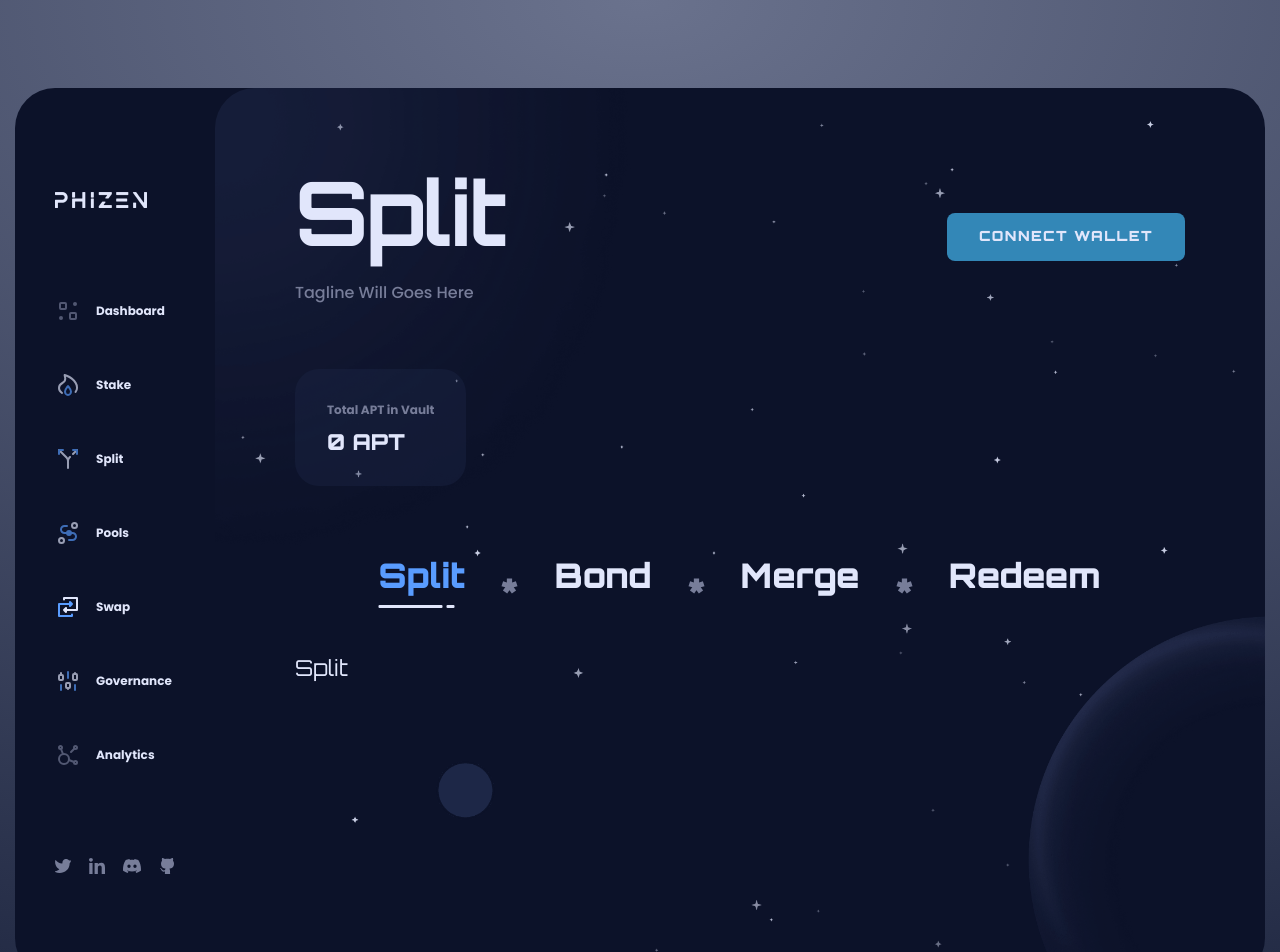
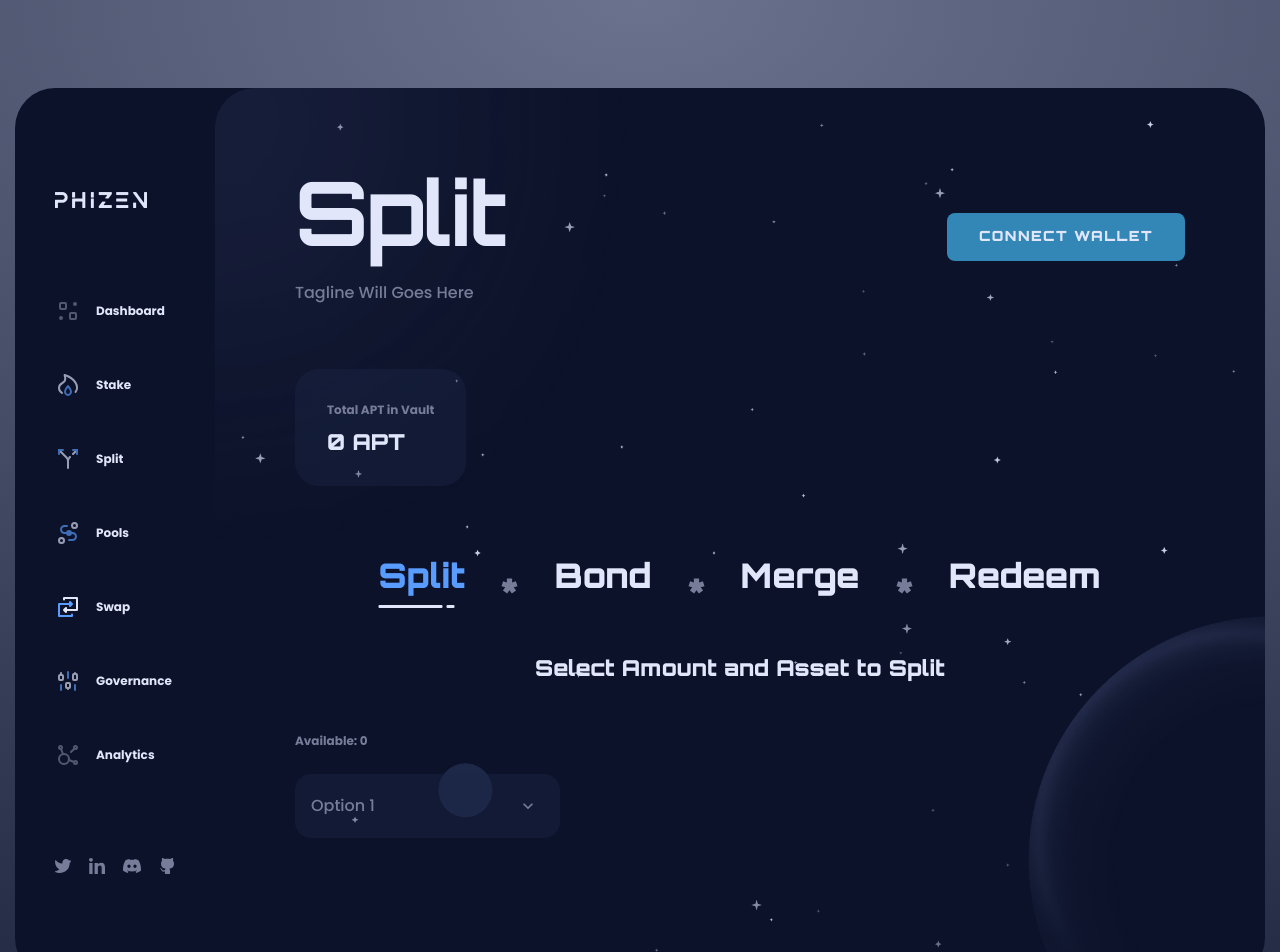
Before and after one commit to blaize-tech/aptos_sui_hack_2023_fe, a Next.js app: page /split in a window 1280 px wide. Shown: the top 952 px of the page. Built offline with nearby package versions, Linux system fonts and the light colour scheme.

Commit message:
Polishing container

```diff
--- a/src/look/theme/components/container.ts
+++ b/src/look/theme/components/container.ts
@@ -8,17 +8,14 @@ const baseStyle = () => ({
   maxW: {
     base: 'auto',
     md: '980px',
-    xl: '1300px',
+    xl: '1440px',
   },
 });
 
 const sectionStyle = () => ({
   position: 'relative',
   margin: '0 auto',
-  p: {
-    base: '60px 15px',
-    lg: '120px 15px',
-  },
+  p: '0 15px',
   width: '100%',
   maxW: {
     base: 'auto',
--- a/src/look/theme/globalStyles.ts
+++ b/src/look/theme/globalStyles.ts
@@ -38,6 +38,7 @@ const styles = {
       h3: {
         fontFamily: 'orbitron',
         fontSize: '22px',
+        fontWeight: '900',
       },
       h4: {},
       select: {
--- a/src/staticPages/Split/Split.tsx
+++ b/src/staticPages/Split/Split.tsx
@@ -1,5 +1,5 @@
 import React, { useState } from 'react';
-import { Box, Button, Grid, Text, HStack } from '@chakra-ui/react';
+import { Box, Button, Grid, Text, HStack, GridItem, Select } from '@chakra-ui/react';
 import { HtmlMeta } from '@look/components';
 import { Tab, TabList } from '@look/components/Tabs';
 
@@ -36,7 +36,29 @@ export const Split = () => {
         <TabList active={activeTab} onChange={handleTabChange}>
           <Tab title="Split">
             <Box>
-              <Text as="h3">Split</Text>
+              <Text as="h3" textAlign="center" mb="48px">
+                Select Amount and Asset to Split
+              </Text>
+              <Grid templateColumns="repeat(3, 1fr)" gap="48px">
+                <GridItem>
+                  <Text color="gray" fontSize="12px" mb="24px" fontWeight={700}>
+                    Available: 0
+                  </Text>
+                  <Select
+                    bgColor="blue.darkLight"
+                    h="64px"
+                    border={0}
+                    borderRadius="16px"
+                    fontWeight={500}
+                    color="gray"
+                    mb="32px"
+                  >
+                    <option value="option1">Option 1</option>
+                    <option value="option2">Option 2</option>
+                    <option value="option3">Option 3</option>
+                  </Select>
+                </GridItem>
+              </Grid>
             </Box>
           </Tab>
           <Tab title="Bond">Bond</Tab>
```
